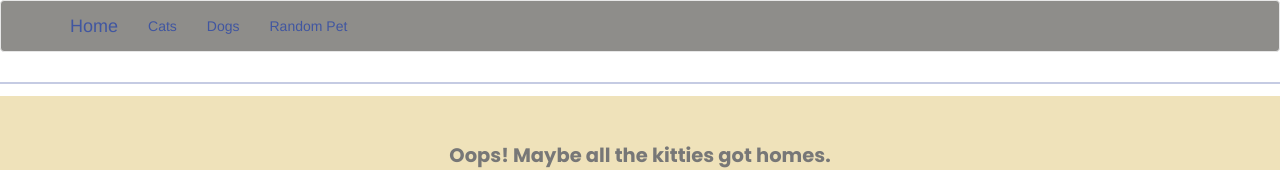
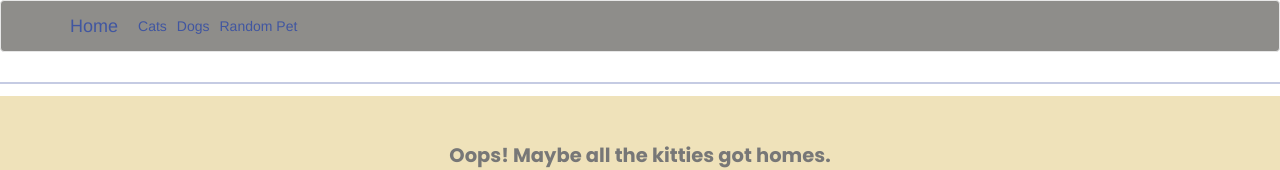
Before and after one commit to AutumnJ/adopt-a-pet-game, a React (Create React App) app in the folder client/: page /cats in a window 1280 px wide. Shown: the top 170 px of the page. Built offline with nearby package versions, Linux system fonts and the light colour scheme.

Commit message:
add some more styling to navbar and headers

```diff
--- a/client/src/App.css
+++ b/client/src/App.css
@@ -59,3 +59,7 @@
   color: #4056A1;
   text-decoration: none;
 }
+
+.nav > li > a {
+  padding: 15px 5px;
+}
```
